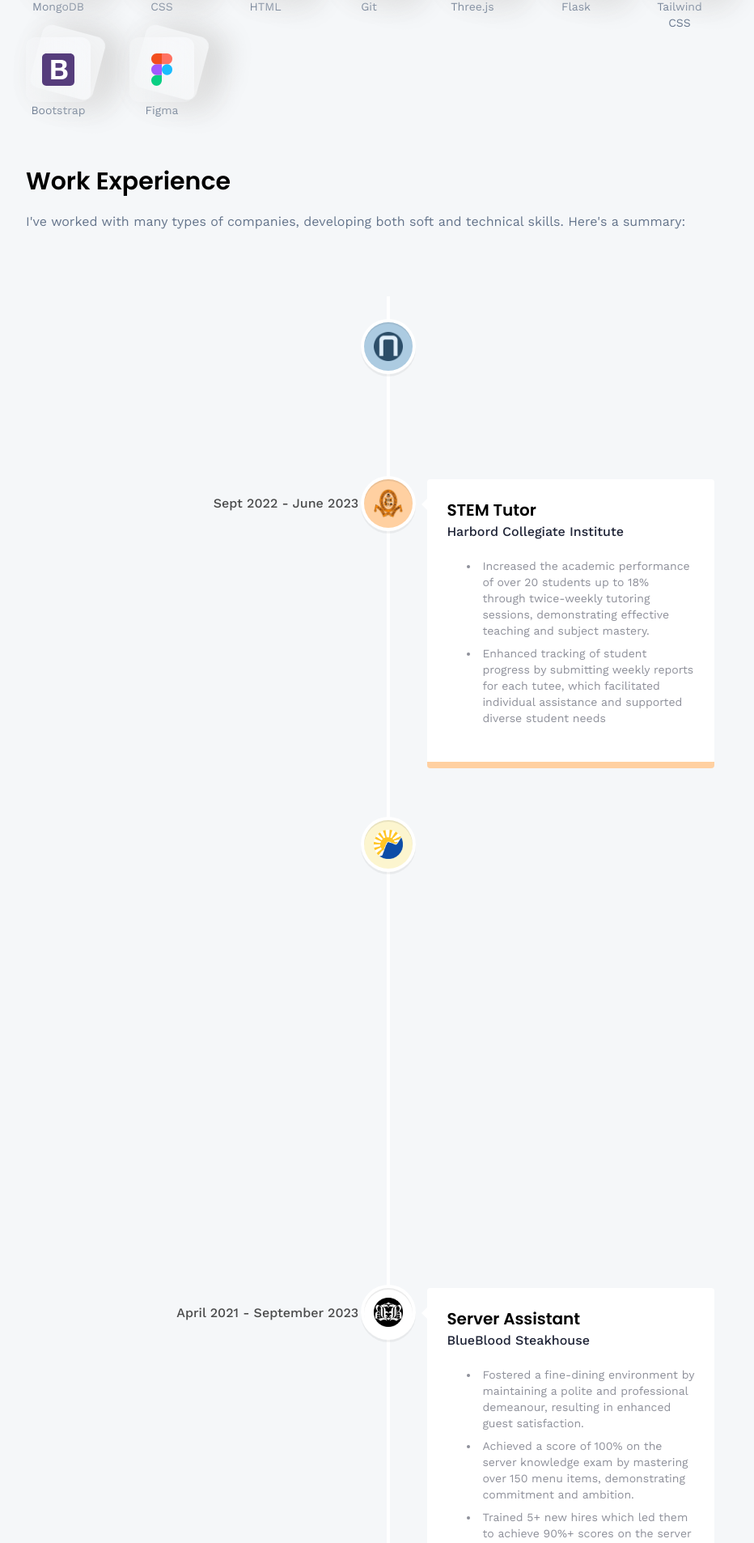
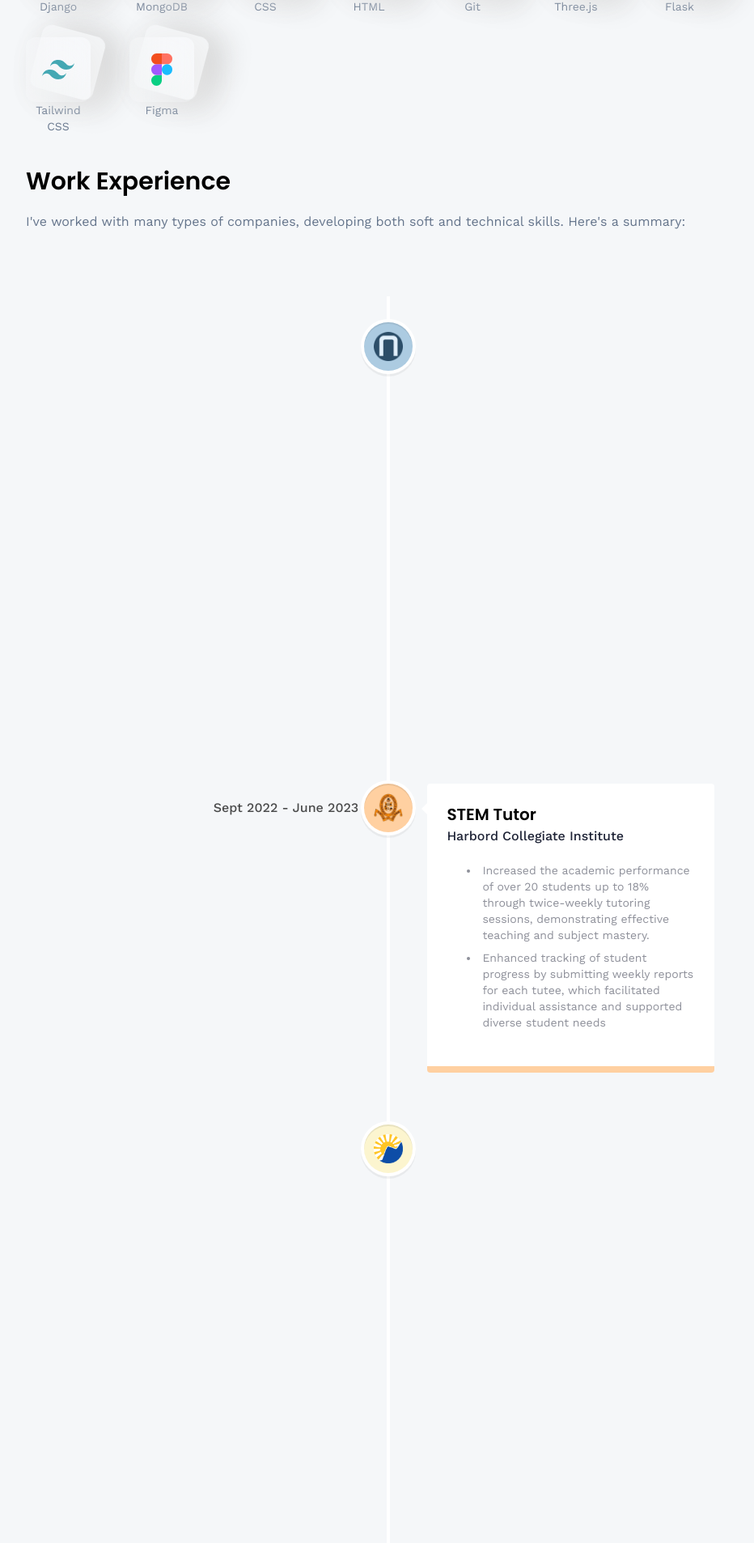
Before and after one commit to victoriamazilu/portfolio-website, a React (Vite) app: page /about in a window 1280 px wide. Shown: the part 674-2580 px from the top of the page at 81% size, without its empty margins (160-1092 px from the left). Built offline with nearby package versions, Linux system fonts and the light colour scheme.

Commit message:
Update website with OnCall info

```diff
--- a/src/assets/icons/index.js
+++ b/src/assets/icons/index.js
@@ -10,7 +10,7 @@
 import contact from "./contact.svg";
 import python from "./python.svg";
 import flask from "./flask.svg";
-import bootstrap from "./bootstrap.svg";
+import django from "./django.svg";
 import c from "./c.svg";
 import java from "./java.svg";
 import figma from "./figma.svg";
@@ -35,7 +35,7 @@
     contact,
     python,
     flask,
-    bootstrap,
+    django,
     c,
     java,
     figma,
--- a/src/constants/index.js
+++ b/src/constants/index.js
@@ -11,7 +11,7 @@
     tailwindcss,
     python,
     flask,
-    bootstrap,
+    django,
     c,
     java,
     figma,
@@ -54,6 +54,10 @@
         name: "Python",
     },
     {
+        imageUrl: django,
+        name: "Django",
+    },
+    {
         imageUrl: mongodb,
         name: "MongoDB",
     },
@@ -82,10 +86,6 @@
         name: "Tailwind CSS",
     },
     {
-        imageUrl: bootstrap,
-        name: "Bootstrap",
-    },
-    {
         imageUrl: figma,
         name: "Figma",
     },
@@ -98,7 +98,11 @@
         icon: oncall,
         iconBg: "#accbe1",
         date: "May 2024 - August 2024",
-        points: [],
+        points: [
+            "Engineered full-stack features with Django REST, Python, React, and JavaScript, using Datadog for logging, and enabled platform sync through GMP integration.",
+            "Built the foundation of new platform integration which contributed to a 16% quarterly revenue increase, by implementing core models, serializers, and views to enable a seamless migration.",
+            "Improved platform performance and achieved a 7x reduction in query time by optimizing queries, reducing joins, leveraging subqueries, and implementing a custom utility function.",
+        ],
     },
     {
         title: "STEM Tutor",
@@ -122,18 +126,6 @@
             "Facilitated team communication by presenting design concepts to the founder, leading to a 95% approval rate of ideas.",
             "Developed a workshop structure about company purpose using Figma, which fostered productive discussions on future endeavours.",
             "Enhanced the company website's effectiveness by conducting thorough analysis on key areas for strength and potential growth.",
-        ],
-    },
-    {
-        title: "Server Assistant",
-        company_name: "BlueBlood Steakhouse",
-        icon: blueblood,
-        iconBg: "#ffffff",
-        date: "April 2021 - September 2023",
-        points: [
-            "Fostered a fine-dining environment by maintaining a polite and professional demeanour, resulting in enhanced guest satisfaction.",
-            "Achieved a score of 100% on the server knowledge exam by mastering over 150 menu items, demonstrating commitment and ambition.",
-            "Trained 5+ new hires which led them to achieve 90%+ scores on the server knowledge exam, leveraging my attention to detail, communication, and leadership skills.",
         ],
     },
 ];
```
Also changed, not shown: src/App.jsx (+16 -10 lines), src/assets/icons/bootstrap.svg (deleted), src/assets/icons/django.svg (added).
